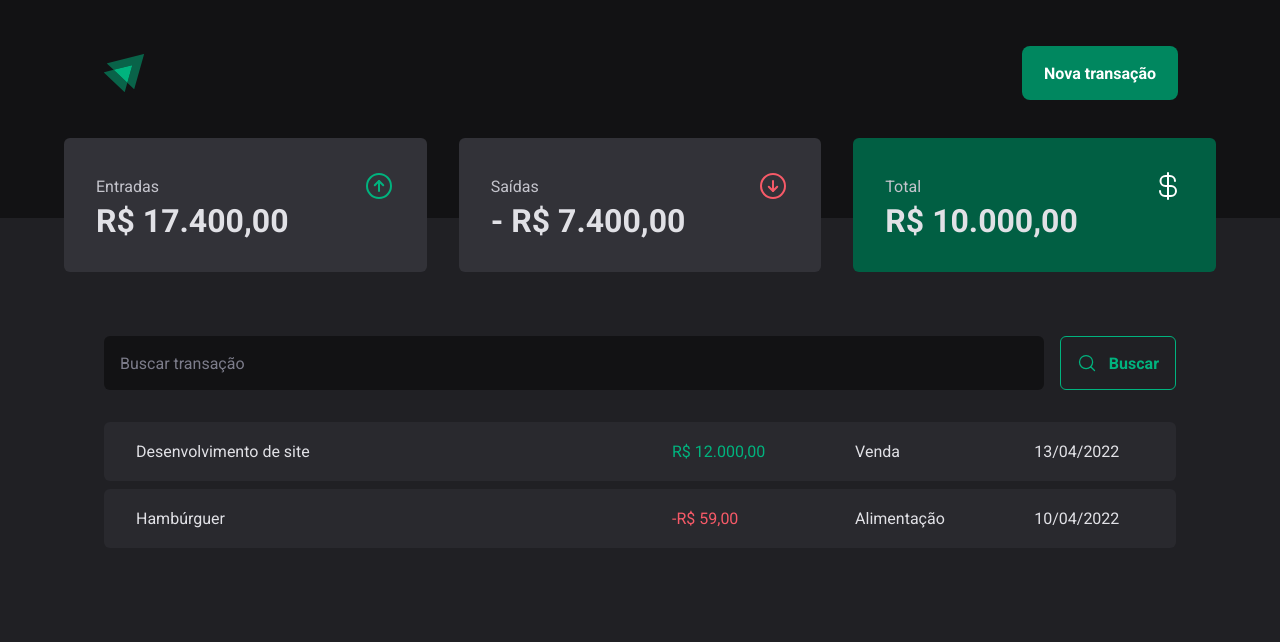
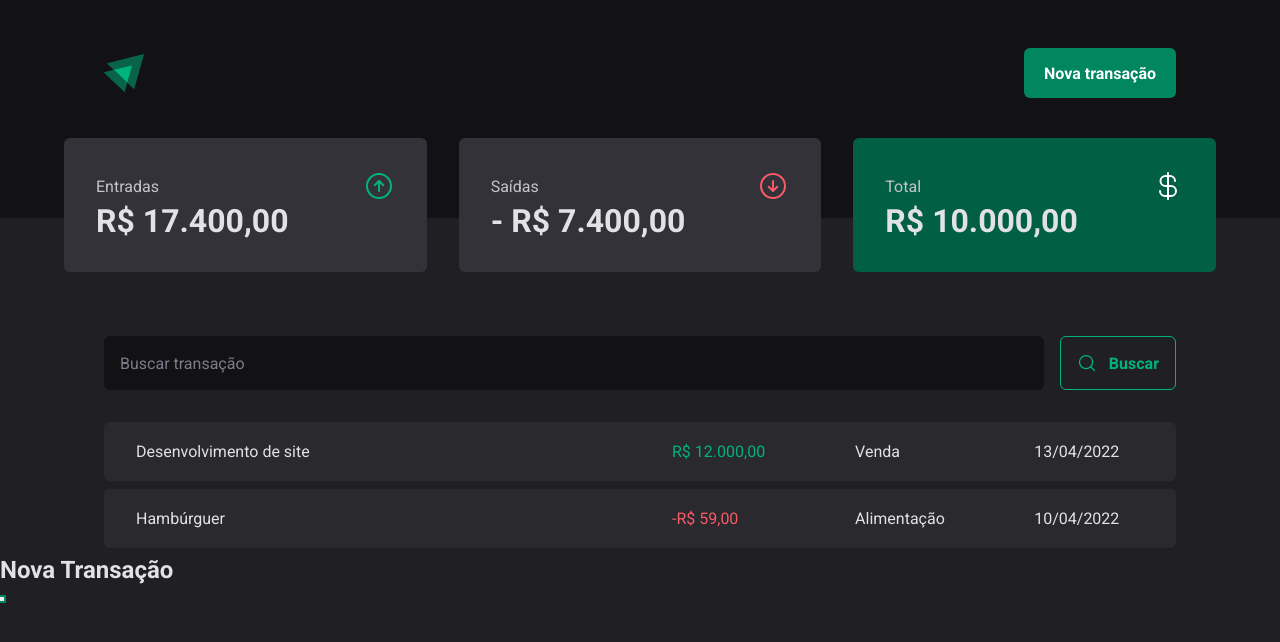
Before and after one commit to JulioCunh/03-dt-money, a React (Vite) app: page / in a window 1280 px wide. Both pictures are taken after a click on the button "Nova transação". Shown: the top 642 px of the page. Built offline with nearby package versions, Linux system fonts and the light colour scheme.

Commit message:
Criando um modal acessível

```diff
--- a/package.json
+++ b/package.json
@@ -6,10 +6,11 @@
   "scripts": {
     "dev": "vite",
     "build": "tsc -b && vite build",
-    "lint": "eslint .",
+    "lint": "eslint src --ext .ts,.tsx",
     "preview": "vite preview"
   },
   "dependencies": {
+    "@radix-ui/react-dialog": "^1.1.2",
     "phosphor-react": "^1.4.1",
     "react": "^18.3.1",
     "react-dom": "^18.3.1",
@@ -17,11 +18,12 @@
   },
   "devDependencies": {
     "@eslint/js": "^9.13.0",
+    "@rocketseat/eslint-config": "^2.2.2",
     "@types/react": "^18.3.12",
     "@types/react-dom": "^18.3.1",
     "@types/styled-components": "^5.1.34",
     "@vitejs/plugin-react": "^4.3.3",
-    "eslint": "^9.13.0",
+    "eslint": "^9.15.0",
     "eslint-plugin-react-hooks": "^5.0.0",
     "eslint-plugin-react-refresh": "^0.4.14",
     "globals": "^15.11.0",
--- a/src/components/Header/index.tsx
+++ b/src/components/Header/index.tsx
@@ -1,6 +1,7 @@
 import { HeaderContainer, HeaderContent, NewTransactionButton } from "./styles";
 
 import logoImg from "../../assets/logo.svg";
+import * as Dialog  from "@radix-ui/react-dialog";
 
 export function Header() {
   return (
@@ -8,7 +9,25 @@ export function Header() {
       <HeaderContent>
         <img src={logoImg} alt="" />
 
-        <NewTransactionButton>Nova transação</NewTransactionButton>
+        <Dialog.Root>
+          <Dialog.Trigger asChild>
+          <NewTransactionButton>Nova transação</NewTransactionButton>
+          </Dialog.Trigger>
+
+
+        <Dialog.Portal>
+          <Dialog.Overlay  />
+
+          <Dialog.Content>
+            <Dialog.Title>Nova Transação</Dialog.Title>
+
+            <Dialog.Close />
+          </Dialog.Content>
+
+
+        </Dialog.Portal>
+        </Dialog.Root>
+
       </HeaderContent>
     </HeaderContainer>
   );
```
Also changed, not shown: .eslintrc.json (added), 1 other file (tests, documents, lock files or other folders).
